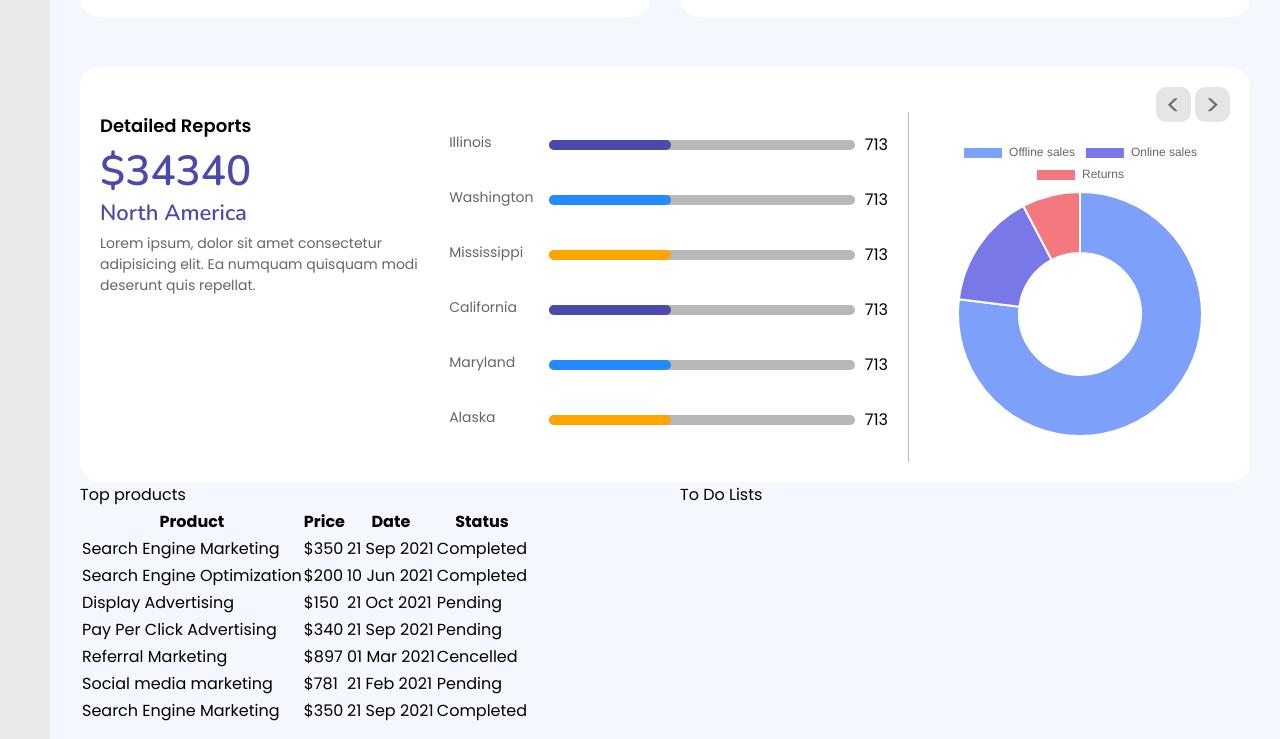
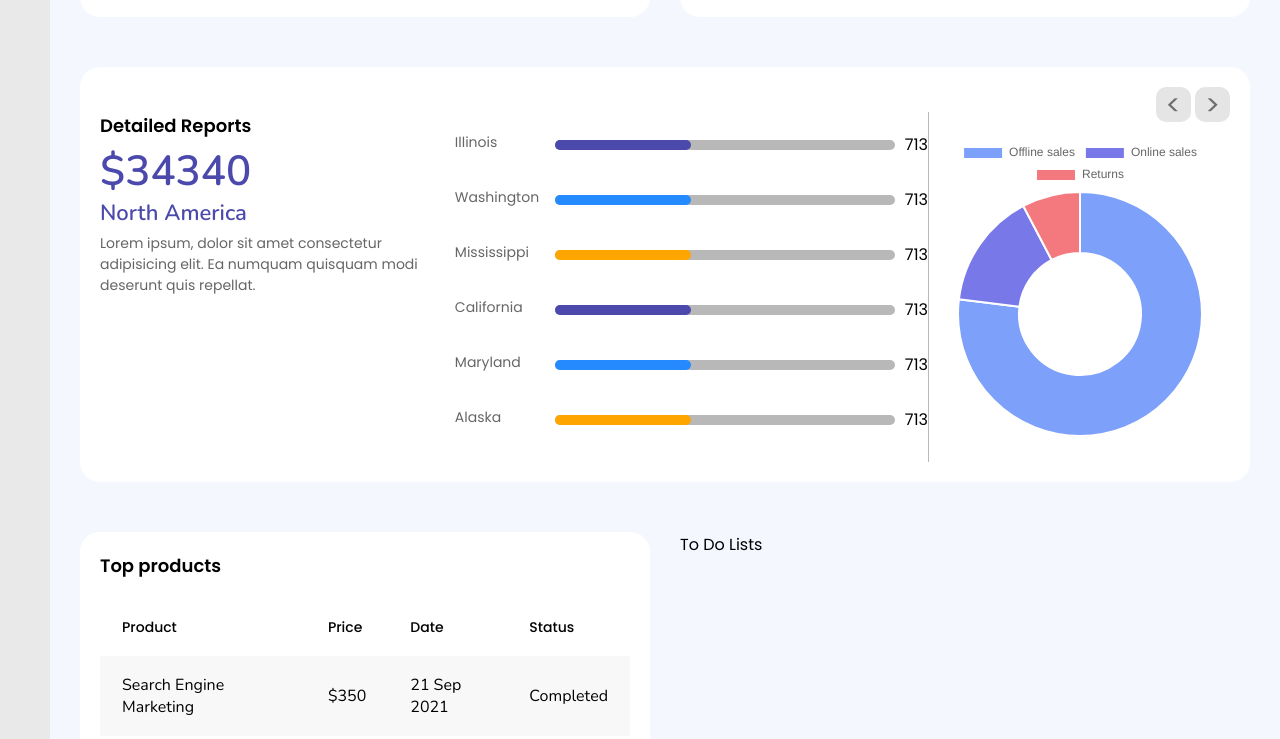
Before and after one commit to ErykFryderyk/admin-panel, a website: page index.html in a window 1280 px wide. Shown: the part 1042-1781 px from the top of the page. Drawn offline with nearby package versions, Linux system fonts and the light colour scheme.

Commit message:
update styles

```diff
--- a/src/style/style.css
+++ b/src/style/style.css
@@ -558,7 +558,8 @@ li {
       grid-gap: 30px; } }
 
 .third-section {
-  width: 100%; }
+  width: 100%;
+  margin-bottom: 50px; }
 
 .dashboard {
   z-index: 0; }
@@ -646,7 +647,7 @@ li {
             .dashboard__wrapper .card-box .card-body__percent-value {
               font-size: 20px; } }
         .dashboard__wrapper .card-box .card-body:nth-child(1) {
-          background-color: #7DA0FA; }
+          background-color: #7da0fa; }
           .dashboard__wrapper .card-box .card-body:nth-child(1):hover {
             background-color: #93aff7; }
         .dashboard__wrapper .card-box .card-body:nth-child(2) {
@@ -741,7 +742,7 @@ li {
         .dashboard .carousel__item {
           display: grid;
           grid-template-columns: 0.75fr 1fr 2px .6fr;
-          grid-gap: 20px; } }
+          grid-gap: 2brows0px; } }
       .dashboard .carousel__item .title {
         font-size: 18px;
         text-transform: capitalize;
@@ -810,3 +811,30 @@ li {
         justify-content: center;
         align-items: center;
         width: 100%; }
+  .dashboard .top-products {
+    background-color: #fff;
+    padding: 20px;
+    border-radius: 20px;
+    margin-bottom: 50px; }
+    .dashboard .top-products__title {
+      font-size: 18px;
+      color: #000;
+      font-weight: 600;
+      font-family: "Poppins", sans-serif;
+      margin-bottom: 20px; }
+    .dashboard .top-products__table table {
+      width: 100%;
+      border-collapse: collapse;
+      border-spacing: 2px; }
+      .dashboard .top-products__table table td, .dashboard .top-products__table table th {
+        padding: 18px 22px; }
+      .dashboard .top-products__table table thead th {
+        font-weight: 500;
+        font-size: 14px;
+        text-align: left; }
+      .dashboard .top-products__table table tbody tr td {
+        font-weight: 300;
+        font-family: "Nunito", sans-serif;
+        color: #000; }
+      .dashboard .top-products__table table tbody tr:nth-of-type(odd) {
+        background-color: #f8f8f8; }
```
